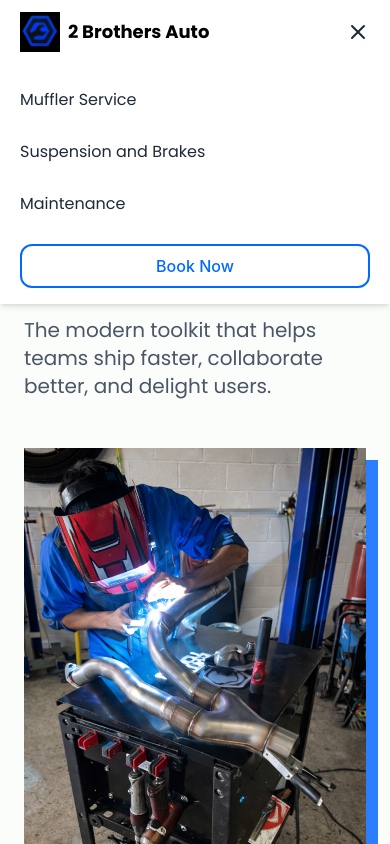
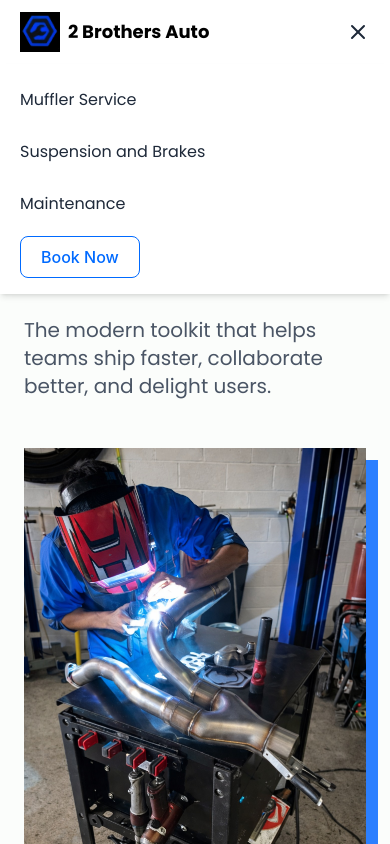
Before and after one commit to oscpaul/a-b, a Next.js app: page / in a window 390 px wide. Both pictures are taken after a click on the button 358 px from the left and 32 px from the top of the page. Shown: the top 844 px of the page. Built offline with nearby package versions, Linux system fonts and the light colour scheme.

Commit message:
Update Header.jsx

```diff
--- a/components/Header.jsx
+++ b/components/Header.jsx
@@ -69,7 +69,7 @@ export default function Header() {
 
       {/* Mobile Dropdown Menu */}
       {menuOpen && (
-       <div className="md:hidden bg-white shadow-md">
+    <div className="md:hidden bg-white shadow-md">
   <nav className="flex flex-col px-5 py-4 space-y-3">
     <a
       className="text-gray-800 font-medium text-base py-2"
@@ -90,16 +90,14 @@ export default function Header() {
       Maintenance
     </a>
 
-    {/* Book Now Button - Now matches the other links in size */}
+    {/* Book Now Button - Matches width of other items */}
     <a
       href="https://app.squareup.com/appointments/book/2pefuflo2hw9e3/LCTHN7ABYT9JV/start"
       target="_blank"
       rel="noopener noreferrer nofollow"
-      className="mt-2 inline-flex items-center justify-center
-                 bg-transparent border-2 border-[#006aff]
-                 text-[#006aff] font-medium text-base
-                 h-11 px-6 rounded-xl transition-all duration-300
-                 hover:bg-[#006aff] hover:text-white active:scale-95"
+      className="text-[#006aff] font-medium text-base py-2 px-5 border border-[#006aff]
+                 rounded-lg hover:bg-[#006aff] hover:text-white transition-all
+                 inline-block w-fit"
       style={{
         fontFamily: '-apple-system, BlinkMacSystemFont, "Avenir Next", Avenir, "Nimbus Sans L", Roboto, Noto, "Segoe UI", Arial, Helvetica, "Helvetica Neue", sans-serif',
       }}
```
